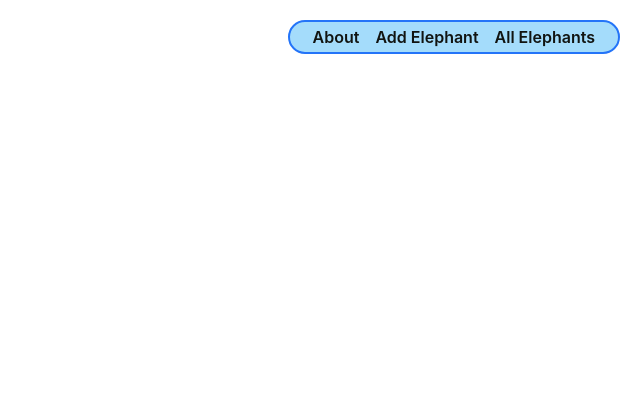
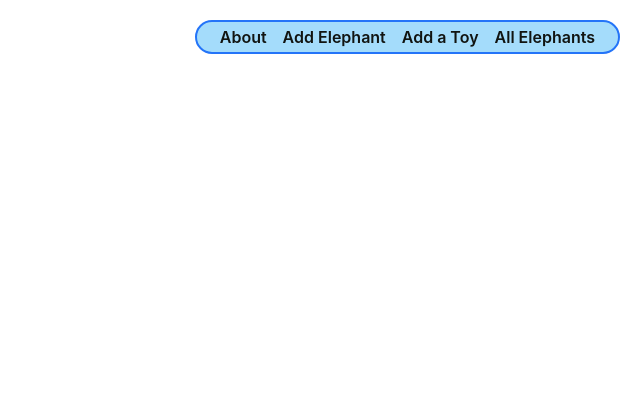
Before and after one commit to Zain23456/elephant-collector, a Django app: template main_app/templates/home.html in a window 1280 px wide. Shown: the top 411 px of the page, without its empty margins (640-1280 px from the left). Run offline with Django 4.2, Linux system fonts and the light colour scheme; the template is opened without the code that fills it, so the values that code supplies are empty; parts of the project's set-up code (start-up, migrations or seed data) failed here and were passed over.

Commit message:
add a toy link to nav

```diff
--- a/main_app/templates/base.html
+++ b/main_app/templates/base.html
@@ -32,6 +32,7 @@
       <ul>
         <li><a href="{% url 'about' %}">About</a></li>
         <li><a href="{% url 'elephants_create' %}">Add Elephant</a></li>
+        <li><a href="{% url 'toys_create' %}">Add a Toy</a></li>
         <li><a href="{% url 'elephants_index' %}">All Elephants</a></li>
       </ul>
     </nav>
```
